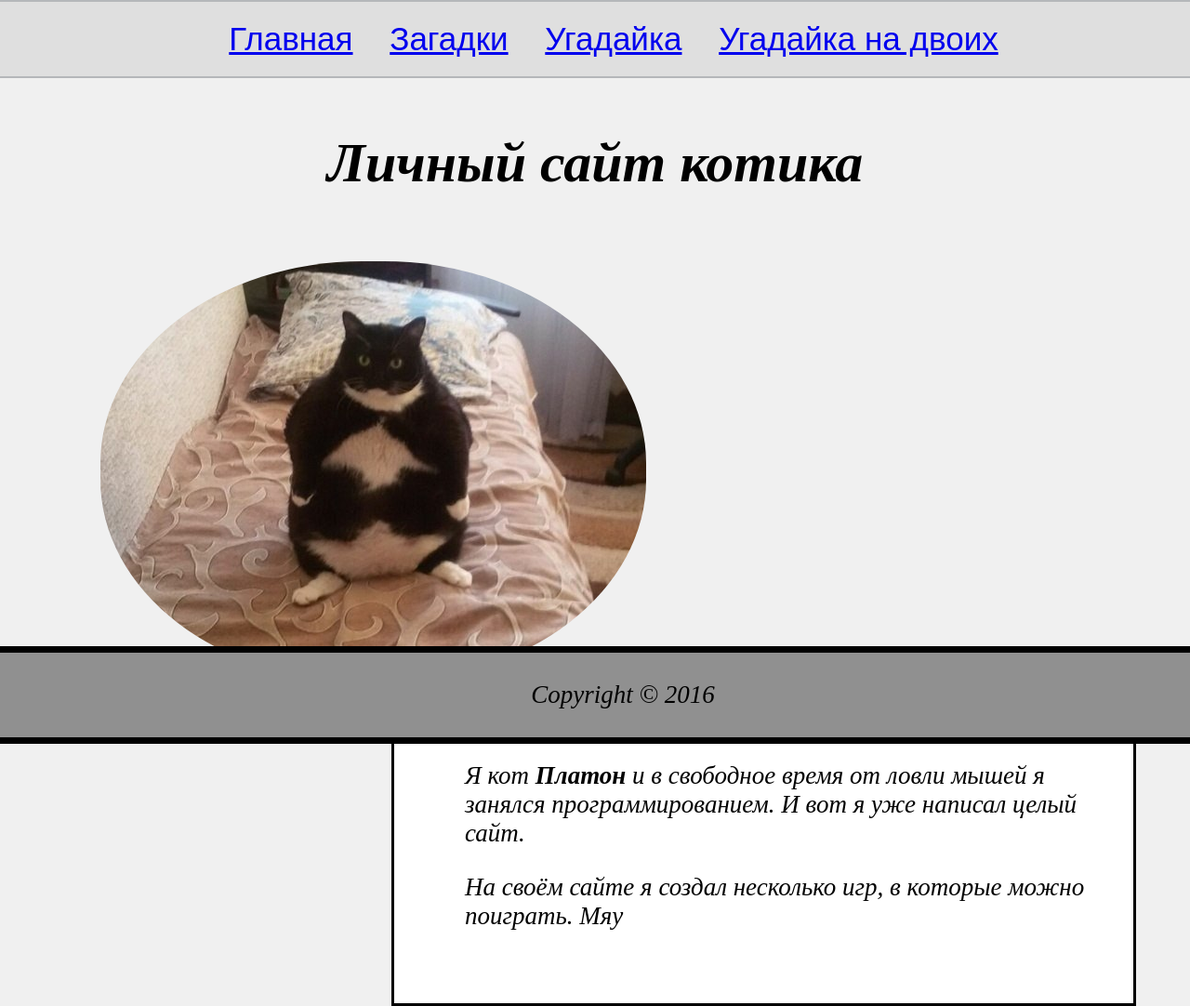
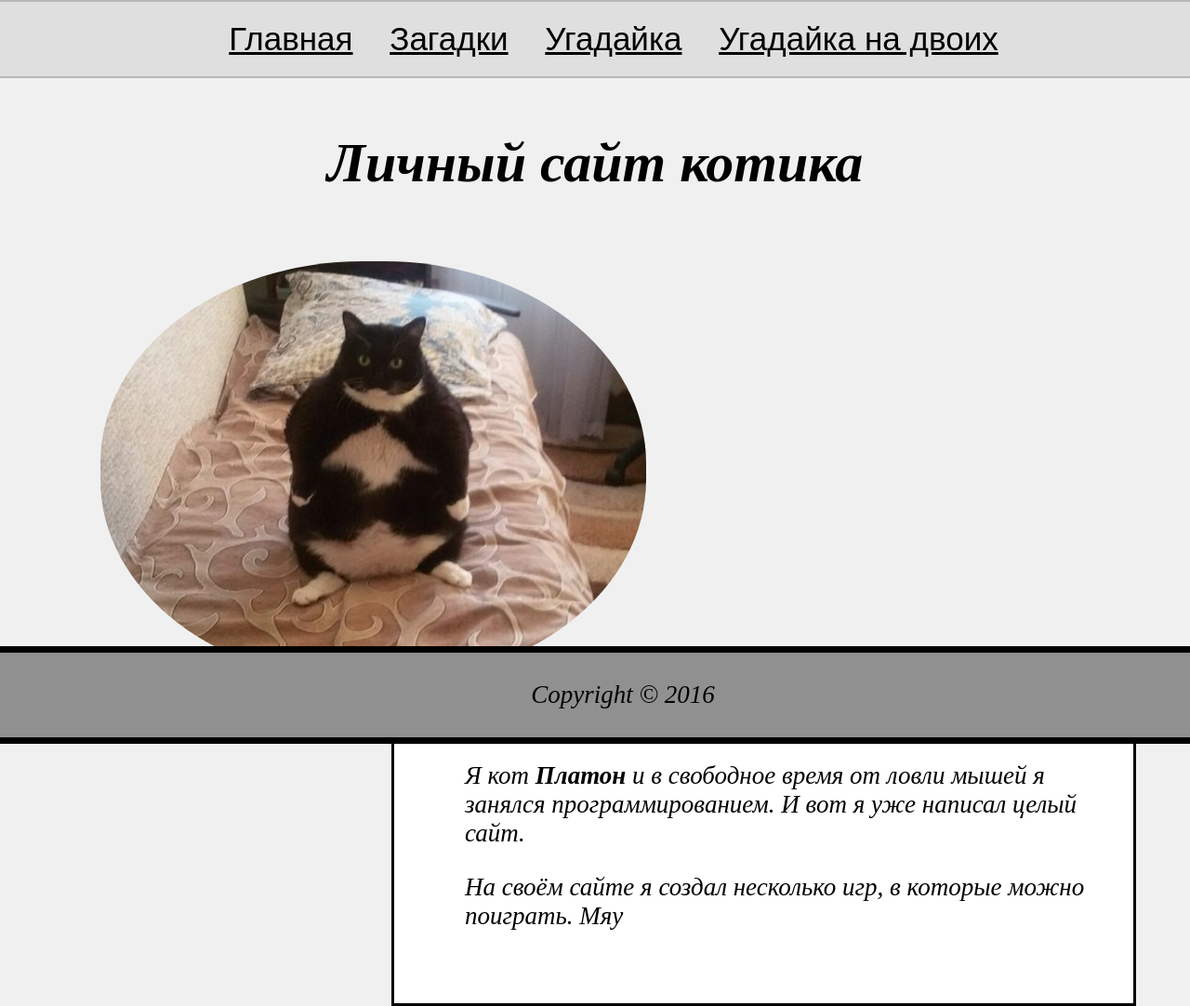
Before and after one commit to Stepan313/CatPlaton, a plain HTML site: page index.html in a window 1280 px wide. Shown: the whole page at 93% size. Drawn offline with Linux system fonts and the light colour scheme.

Commit message:
Add files via upload

```diff
--- a/style.css
+++ b/style.css
@@ -40,8 +40,10 @@ font-size: 35px;
 
 
 
-    }
-a{color: black;}
+
+a{ color: black;
+}
+a:visited{color:black;}
 h1{text-align: center;
 font-size: 60px;
 }
```
